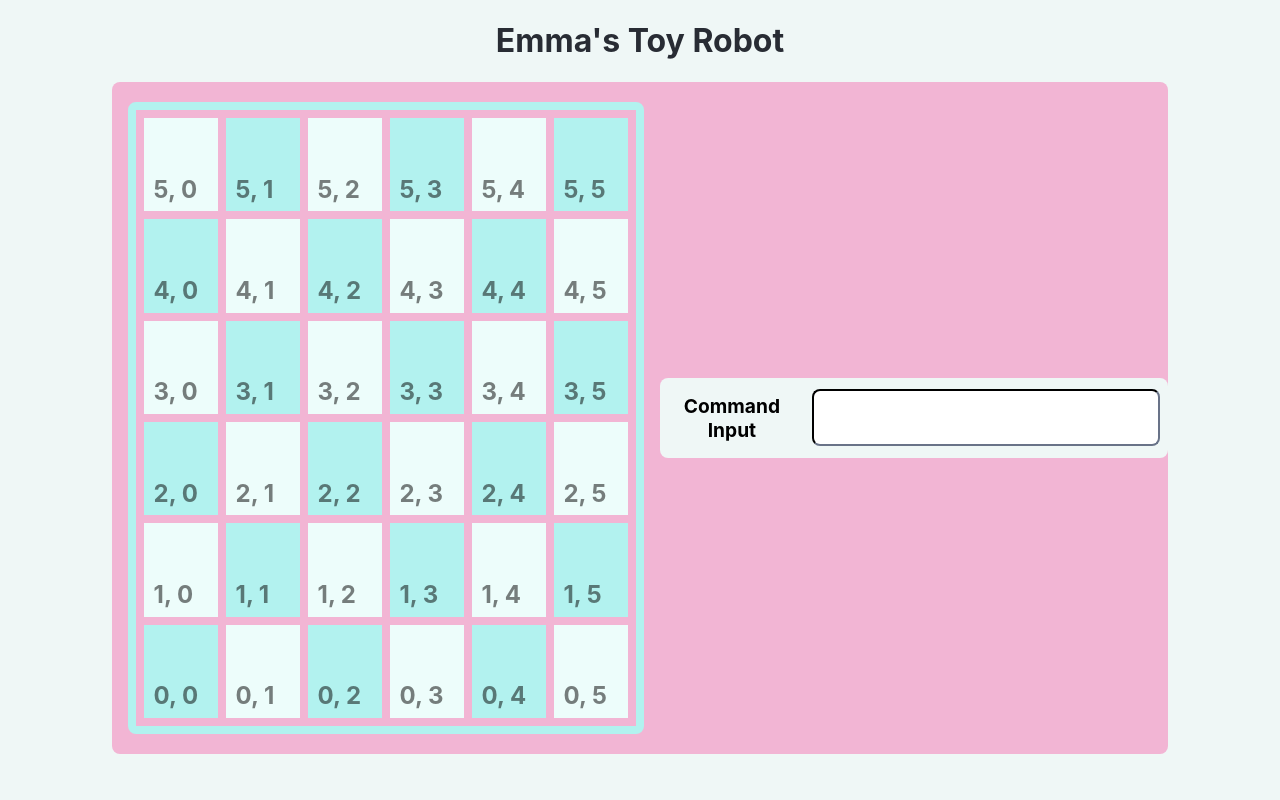
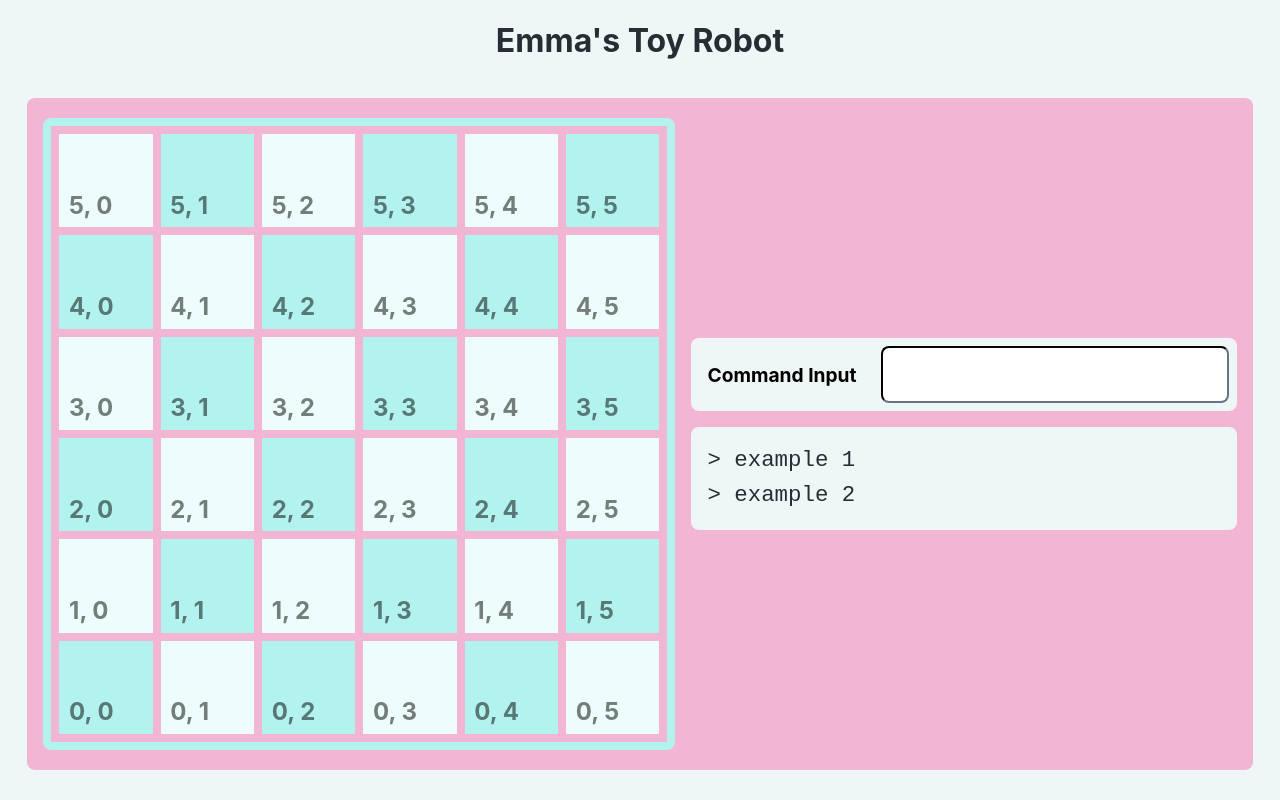
Before and after one commit to EmmaPuls/purple-toy-robot, a React (Create React App) app: page / in a window 1280 px wide. Built offline with nearby package versions, Linux system fonts and the light colour scheme.

Commit message:
Added ReadOnlyTextArea component

```diff
--- a/src/CommandCenter/CommandCenter.tsx
+++ b/src/CommandCenter/CommandCenter.tsx
@@ -1,11 +1,23 @@
-import TextInput from "components/TextInput";
+import { css } from "@emotion/css";
+import { useTheme } from "@emotion/react";
 import { FC } from "react";
+import { GlobalTheme } from "theme";
+import CommandInput from "./CommandInput";
+import CommandOutput from "./CommandOutput";
 
 const CommandCenter: FC = () => {
+  const theme = useTheme() as GlobalTheme;
   // Add pattern param for command patterns
   return (
-    <div>
-      <TextInput id={"CommandInput"} label={"Command Input"} size={16} />
+    <div
+      className={css({
+        display: "flex",
+        gap: theme.spacing(2),
+        flexDirection: "column",
+      })}
+    >
+      <CommandInput />
+      <CommandOutput />
     </div>
   );
 };
--- /dev/null
+++ b/src/CommandCenter/CommandInput/CommandInput.tsx
@@ -0,0 +1,18 @@
+import TextInput from "components/TextInput";
+import { FC } from "react";
+
+const CommandInput: FC = () => {
+  return (
+    <div>
+      <TextInput
+        id={"CommandInput"}
+        label={"Command Input"}
+        size={16}
+        inputStyles={{ flexGrow: 3 }}
+        labelStyles={{ flexGrow: 1, whiteSpace: "nowrap" }}
+      />
+    </div>
+  );
+};
+
+export default CommandInput;
--- /dev/null
+++ b/src/CommandCenter/CommandInput/index.ts
@@ -0,0 +1 @@
+export {default} from "./CommandInput";
--- /dev/null
+++ b/src/CommandCenter/CommandOutput/CommandOutput.tsx
@@ -0,0 +1,8 @@
+import TextArea from "components/ReadOnlyTextArea";
+import { FC } from "react";
+
+const CommandOutput: FC = () => {
+    return (<TextArea contents={['> example 1', '> example 2']} />)
+};
+
+export default CommandOutput;
--- /dev/null
+++ b/src/CommandCenter/CommandOutput/index.ts
@@ -0,0 +1 @@
+export {default} from "./CommandOutput";
--- /dev/null
+++ b/src/components/ReadOnlyTextArea/ReadOnlyTextArea.style.ts
@@ -0,0 +1,31 @@
+import { CSSObject } from "@emotion/react";
+import { GlobalTheme } from "theme";
+
+export type ReadOnlyTextAreaStyles = {
+    textArea: CSSObject;
+    container: CSSObject;
+};
+
+const readOnlyTextAreaStyle = (theme: GlobalTheme): ReadOnlyTextAreaStyles => ({
+    container: {
+        display: "flex",
+        flex: 1,
+    },
+  textArea: {
+    flex: 1,
+    resize: "none",
+    color: theme.colors.text,
+    fontSize: "1.4rem",
+    lineHeight: "2.2rem",
+    fontFamily: "monospace",
+    backgroundColor: theme.colors.background,
+    padding: theme.spacing(2),
+    borderRadius: theme.spacing(1),
+    border: "none",
+    outlineColor: theme.colors.interaction,
+    flexGrow: 1,
+    cursor: 'pointer',
+  },
+});
+
+export default readOnlyTextAreaStyle;
--- /dev/null
+++ b/src/components/ReadOnlyTextArea/ReadOnlyTextArea.tsx
@@ -0,0 +1,32 @@
+import { css } from "@emotion/css";
+import { CSSObject, useTheme } from "@emotion/react";
+import { FC, HTMLProps } from "react";
+import { GlobalTheme } from "theme";
+import readOnlyTextAreaStyle from "./ReadOnlyTextArea.style";
+
+type ReadOnlyTextAreaProps = {
+  contents?: string[];
+  containerStyles?: CSSObject;
+  textAreaStyles?: CSSObject;
+};
+
+const ReadOnlyTextArea: FC<
+  ReadOnlyTextAreaProps & HTMLProps<HTMLTextAreaElement>
+> = ({ contents = [], textAreaStyles, ...props }) => {
+  const value = contents.join("\n");
+  const theme = useTheme() as GlobalTheme;
+  const styles = readOnlyTextAreaStyle(theme);
+
+  return (
+    <div className={css(styles.container)}>
+      <textarea
+        {...props}
+        className={css(styles.textArea, textAreaStyles)}
+        value={value}
+        readOnly
+      />
+    </div>
+  );
+};
+
+export default ReadOnlyTextArea;
--- /dev/null
+++ b/src/components/ReadOnlyTextArea/index.ts
@@ -0,0 +1 @@
+export {default} from "./ReadOnlyTextArea";
--- a/src/components/TextInput/TextInput.style.ts
+++ b/src/components/TextInput/TextInput.style.ts
@@ -12,7 +12,6 @@ const textInputStyles = (theme: GlobalTheme): TextInputStyles => ({
     display: 'flex',
     flexDirection: "row",
     gap: theme.spacing(2),
-    width: "100%",
     backgroundColor: theme.colors.background,
     padding: theme.spacing(1),
     borderRadius: theme.spacing(1),
--- a/src/components/TextInput/TextInput.tsx
+++ b/src/components/TextInput/TextInput.tsx
@@ -17,13 +17,13 @@ const TextInput: FC<TextInputProps> = (props) => {
   const styles = textInputStyles(theme);
 
   return (
-    <div className={css(containerStyles || styles.container)}>
+    <div className={css(styles.container, containerStyles)}>
       {label && (
-        <label className={css(labelStyles || styles.label)} htmlFor={rest.id}>
+        <label className={css(styles.label, labelStyles)} htmlFor={rest.id}>
           {label}
         </label>
       )}
-      <input className={css(inputStyles || styles.input)} {...rest} type={"text"}></input>
+      <input className={css(styles.input, inputStyles)} {...rest} type={"text"}></input>
     </div>
   );
 };
--- a/src/features/TableTop/TableTop.style.ts
+++ b/src/features/TableTop/TableTop.style.ts
@@ -7,7 +7,7 @@ type TableTopStyles = {
   tableTop: CSSObject;
 };
 
-const stringOfColOrRowSizes = new Array(GRID_SIZE).fill('1fr').join(' ');
+const stringOfColOrRowSizes = new Array(GRID_SIZE).fill("1fr").join(" ");
 
 const tableTopStyles = (theme: GlobalTheme): TableTopStyles => ({
   container: {
@@ -15,29 +15,29 @@ const tableTopStyles = (theme: GlobalTheme): TableTopStyles => ({
     backgroundColor: theme.colors.playArea,
     borderRadius: theme.spacing(1),
     display: "flex",
+    flexWrap: "wrap",
     flexDirection: "row",
     gap: theme.spacing(2),
-    height: "80vh",
+    minHeight: "80vh",
     justifyContent: "center",
     padding: theme.spacing(2),
-    width: "80vw"
+    minWidth: "80vw",
+    margin: theme.spacing(2),
   },
   tableTop: {
     border: theme.spacing(1),
     borderColor: theme.colors.boardDark,
     borderRadius: theme.spacing(1),
-    borderStyle: 'solid',
+    borderStyle: "solid",
     display: "grid",
     gap: theme.spacing(1),
     gridAutoFlow: "row",
     gridTemplate: `${stringOfColOrRowSizes} / ${stringOfColOrRowSizes}`,
-    height: '75vmin',
+    height: "75vmin",
     padding: theme.spacing(1),
-    position: 'relative',
-    width: '75vmin'
+    position: "relative",
+    width: "75vmin",
   },
 });
 
-
-
 export default tableTopStyles;
```
